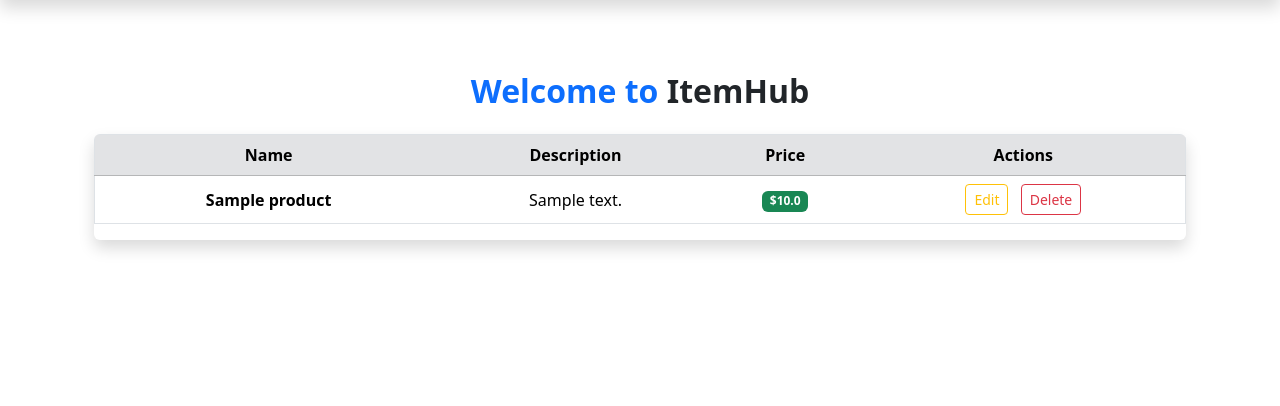
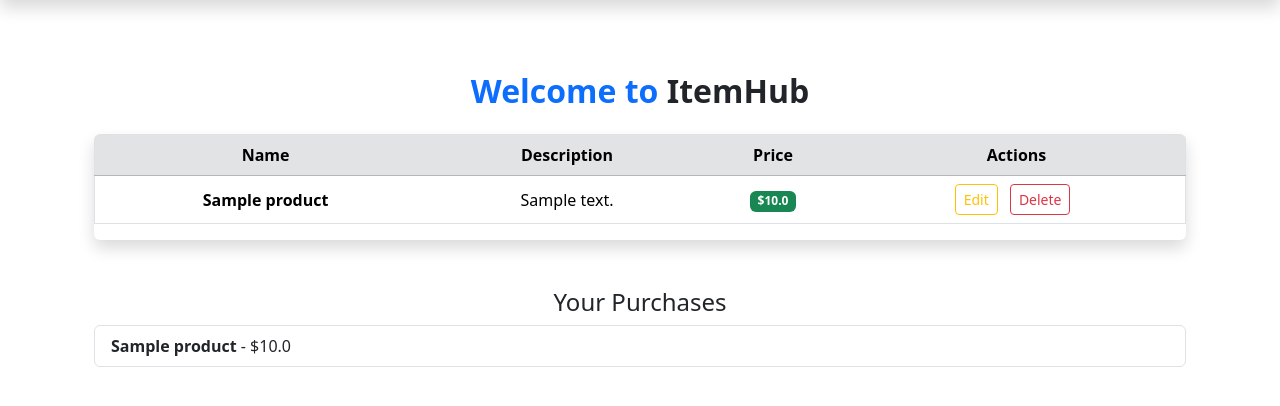
Before and after one commit to Ali-0222/Python, a Django app: page / in a window 1280 px wide. Shown: the part 60-466 px from the top of the page. Run offline with Django 5.2, Linux system fonts and the light colour scheme; a user stored in the database is signed in; tables that the repository leaves empty hold one stand-in row (values such as "Sample post").

Commit message:
stripe implrmrnt

```diff
--- a/product_app/models.py
+++ b/product_app/models.py
@@ -44,3 +44,13 @@ class Product(models.Model):
 
     def __str__(self):
         return self.name
+
+class Order(models.Model):
+    user = models.ForeignKey(settings.AUTH_USER_MODEL, on_delete=models.CASCADE)
+    product = models.ForeignKey(Product, on_delete=models.CASCADE)
+    created_at = models.DateTimeField(auto_now_add=True)
+    is_paid = models.BooleanField(default=False)
+    stripe_checkout_session_id = models.CharField(max_length=255, blank=True, null=True)
+
+    def __str__(self):
+        return f"{self.user.email} - {self.product.name}"
--- /dev/null
+++ b/product_app/templates/product_app/cancel.html
@@ -0,0 +1,3 @@
+<h1>❌ Payment Cancelled</h1>
+<p>Your payment was not completed.</p>
+<a href="{% url 'home' %}">Try Again</a>
--- a/product_app/templates/product_app/home.html
+++ b/product_app/templates/product_app/home.html
@@ -1,4 +1,5 @@
 {% extends 'product_app/base.html' %}
+
 {% block title %}ItemHub{% endblock %}
 
 {% block content %}
@@ -26,11 +27,15 @@
           <td>{{ p.description|truncatechars:60 }}</td>
           <td><span class="badge bg-success">${{ p.price }}</span></td>
           <td>
-            {% if request.user.is_authenticated and p.user == request.user %}
-              <a href="{% url 'update_product' p.id %}" class="btn btn-sm btn-outline-warning me-2">Edit</a>
-              <a href="{% url 'delete_product' p.id %}" class="btn btn-sm btn-outline-danger">Delete</a>
+            {% if request.user.is_authenticated %}
+              {% if p.user == request.user %}
+                <a href="{% url 'update_product' p.id %}" class="btn btn-sm btn-outline-warning me-2">Edit</a>
+                <a href="{% url 'delete_product' p.id %}" class="btn btn-sm btn-outline-danger me-2">Delete</a>
+              {% else %}
+                <a href="{% url 'buy_product' p.id %}" class="btn btn-sm btn-outline-primary">Buy</a>
+              {% endif %}
             {% else %}
-              <span class="text-muted">No Access</span>
+              <span class="text-muted">Login to buy</span>
             {% endif %}
           </td>
         </tr>
@@ -44,5 +49,24 @@
   </div>
   {% endif %}
 
+  {% if request.user.is_authenticated %}
+  <div class="mt-5">
+    <h4 class="text-center">Your Purchases</h4>
+    {% if purchased_items.exists %}
+    <div class="list-group">
+      {% for order in purchased_items %}
+      <div class="list-group-item">
+        <strong>{{ order.product.name }}</strong> - ${{ order.product.price }}
+      </div>
+      {% endfor %}
+    </div>
+    {% else %}
+    <div class="alert alert-info text-center mt-4">
+      You haven't bought anything yet.
+    </div>
+    {% endif %}
+  </div>
+  {% endif %}
+
 </div>
 {% endblock %}
--- /dev/null
+++ b/product_app/templates/product_app/success.html
@@ -0,0 +1,3 @@
+<h1>✅ Payment Successful!</h1>
+<p>Thank you for your purchase.</p>
+<a href="{% url 'home' %}">Back to Home</a>
--- a/product_app/urls.py
+++ b/product_app/urls.py
@@ -1,6 +1,7 @@
 from django.urls import path # type: ignore
 from product_app import views
 from django.contrib.auth.views import LoginView, LogoutView # type: ignore
+from . import views
 
 urlpatterns = [
     path('', views.home, name='home'),
@@ -14,5 +15,8 @@ urlpatterns = [
     path('delete/<int:id>/', views.delete_product, name='delete_product'),
     path('verify-otp/', views.verify_otp_register, name='verify_otp'),
     path('reset-verify-otp/', views.verify_otp_reset, name='verify_otp_reset'),
-
+    path('buy/<int:product_id>/', views.buy_product, name='buy_product'),
+    path('checkout/<int:product_id>/', views.create_checkout_session, name='create_checkout_session'),  # Real Stripe
+    path('success/', views.payment_success, name='payment_success'),
+    path('cancel/', views.payment_cancel, name='payment_cancel'),
 ]
--- a/product_app/views.py
+++ b/product_app/views.py
@@ -2,7 +2,7 @@
 
 from django.shortcuts import render, redirect, get_object_or_404 # type: ignore
 from .forms import CustomUserCreationForm, ProductForm
-from .models import Product
+from .models import Order, Product
 from django.contrib.auth.decorators import login_required # type: ignore
 from django.contrib.auth import logout # type: ignore
 import random
@@ -12,11 +12,19 @@ from .models import CustomUser
 from django.contrib import messages # type: ignore
 from django.contrib.auth import get_user_model # type: ignore
 from django.shortcuts import render # type: ignore
+import stripe # type: ignore
+from django.views.decorators.csrf import csrf_exempt # type: ignore
+from django.http import JsonResponse, HttpResponse # type: ignore
 
 
 def home(request):
     products = Product.objects.all()
-    return render(request, 'product_app/home.html', {'products': products})
+    purchased_items = Order.objects.filter(user=request.user) if request.user.is_authenticated else Order.objects.none()
+    return render(request, 'product_app/home.html', {
+        'products': products,
+        'purchased_items': purchased_items
+    })
+
 
 
 @login_required
@@ -171,3 +179,98 @@ def reset_password(request):
 
 def custom_404(request, exception):
     return render(request, 'product_app/404.html', status=404)
+
+stripe.api_key = settings.STRIPE_SECRET_KEY  # ✅ Global Stripe config
+
+# ✅ Simulated product purchase (no real Stripe payment)
+@login_required
+def buy_product(request, product_id):
+    product = get_object_or_404(Product, id=product_id)
+
+    if product.user == request.user:
+        messages.warning(request, "You cannot buy your own product.")
+        return redirect("home")
+
+    try:
+        checkout_session = stripe.checkout.Session.create(
+            payment_method_types=['card'],
+            line_items=[{
+                'price_data': {
+                    'currency': 'usd',
+                    'product_data': {
+                        'name': product.name,
+                    },
+                    'unit_amount': int(product.price * 100),  # Convert to cents
+                },
+                'quantity': 1,
+            }],
+            mode='payment',
+            success_url='http://127.0.0.1:8000/success/',
+            cancel_url='http://127.0.0.1:8000/cancel/',
+            customer_email=request.user.email,
+        )
+        return redirect(checkout_session.url)
+
+    except Exception as e:
+        messages.error(request, f"Error creating Stripe session: {e}")
+        return redirect("home")
+
+
+@login_required
+def create_checkout_session(request, product_id):
+    product = get_object_or_404(Product, id=product_id)
+
+    if product.user == request.user:
+        messages.warning(request, "You cannot buy your own product.")
+        return redirect('home')
+
+    checkout_session = stripe.checkout.Session.create(
+        payment_method_types=['card'],
+        line_items=[{
+            'price_data': {
+                'currency': 'usd',
+                'product_data': {
+                    'name': product.name,
+                },
+                'unit_amount': int(product.price * 100),
+            },
+            'quantity': 1,
+        }],
+        mode='payment',
+        success_url=request.build_absolute_uri('/success/'),
+        cancel_url=request.build_absolute_uri('/cancel/'),
+    )
+
+    # ✅ Just store session info for later use (e.g., in success view)
+    request.session['product_id'] = product.id
+    request.session['checkout_session_id'] = checkout_session.id
+
+    return redirect(checkout_session.url)
+
+
+@login_required
+def payment_success(request):
+    product_id = request.session.get('product_id')
+    checkout_session_id = request.session.get('checkout_session_id')
+
+    if not product_id or not checkout_session_id:
+        messages.error(request, "Invalid session data.")
+        return redirect('home')
+
+    product = get_object_or_404(Product, id=product_id)
+
+    # ✅ Prevent duplicate orders
+    if not Order.objects.filter(user=request.user, stripe_checkout_session_id=checkout_session_id).exists():
+        Order.objects.create(
+            user=request.user,
+            product=product,
+            stripe_checkout_session_id=checkout_session_id
+        )
+
+    messages.success(request, "Payment successful! Your order is confirmed.")
+    return redirect('home')
+
+
+# ✅ Payment cancel page
+def payment_cancel(request):
+    return render(request, 'product_app/cancel.html')
--- a/product_project/settings.py
+++ b/product_project/settings.py
@@ -23,7 +23,7 @@ BASE_DIR = Path(__file__).resolve().parent.parent
 SECRET_KEY = 'django-insecure-o(r1z952c9g6+ug4utf637-ncnwuq4ywb(&7frhkuh-zrd1s--'
 
 # SECURITY WARNING: don't run with debug turned on in production!
-DEBUG = False
+DEBUG = True
 
 ALLOWED_HOSTS = ['127.0.0.1', 'localhost']
 
@@ -133,3 +133,7 @@ EMAIL_PORT = 587
 EMAIL_USE_TLS = True
 EMAIL_HOST_USER = 'bianchi.houghgjb0ffq0y@gmail.com'
 EMAIL_HOST_PASSWORD = 'xlyg rfxr omeq ewml'
+
+STRIPE_SECRET_KEY = 'sk_test_51ROcD0P09gSUI9IfcFyR9v4jymPICzkSTui8NWpSpVM7Y6Jmil34uB9IRlotvvjYl5QqlO0qslAh9L11zbPx3orY003cZWyrXt'
+STRIPE_PUBLISHABLE_KEY = 'pk_test_51ROcD0P09gSUI9Ifz0kA9BDvhauesn0qPg6ql1GUKiESuSjMHOtn8UNUt8gVkplPIad1nXv7t3vkUJHT2zmi31kw004BGeyMxC'
+DOMAIN_URL = 'http://127.0.0.1:8000/'  # Adjust for production
```
Also changed, not shown: README.md (added), product_app/migrations/0005_order.py (added).
